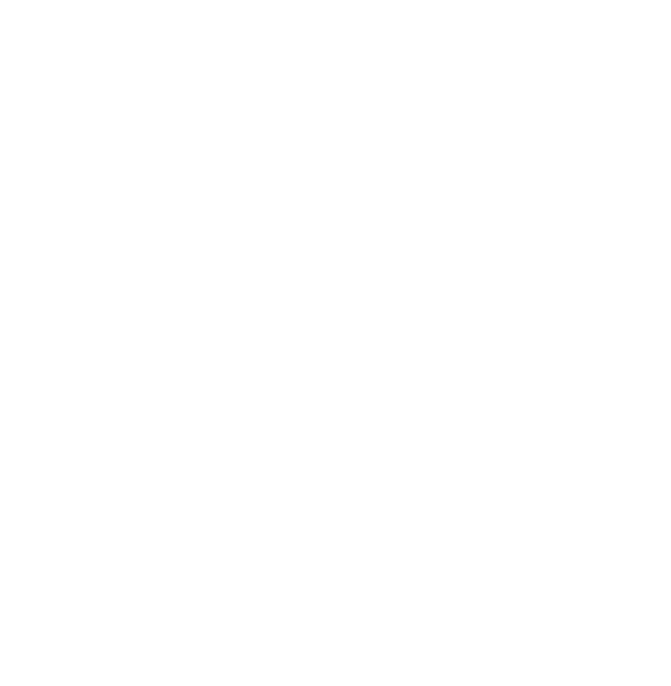
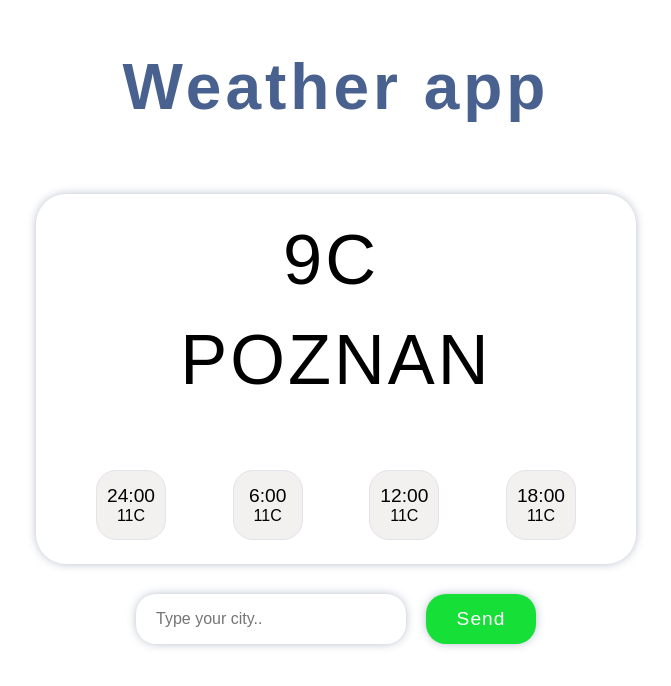
Before and after one commit to Mass-rj05/WetherApp, a plain HTML site: page index.html in a window 1280 px wide. Shown: the whole page, without its empty margins (304-975 px from the left). Drawn offline with Linux system fonts and the light colour scheme.

Commit message:
finished app

```diff
--- a/index.html
+++ b/index.html
@@ -5,8 +5,53 @@
     <meta http-equiv="X-UA-Compatible" content="IE=edge">
     <meta name="viewport" content="width=device-width, initial-scale=1.0">
     <title>Document</title>
+    <link rel="stylesheet" href="style.css">
 </head>
 <body>
+    <section>
+        <div class="title">
+            <h1>Weather app</h1>
+        </div>
+        <div class="box-container">
+            <div class="degrees-box">
+                <h2 class="degrees">9C</h2>
+                <div class="icon"></div>
+            </div>
+            <div class="city-box">
+                <h2 class="city">POZNAN</h2>
+            </div>
+            <div class="temp-container">
+                <div class="temp">
+                    <h4 class="hour">24:00</h4>
+                    <h4 class="deg0">11C</h4>
+                </div>
 
+                <div class="temp">
+                    <h4 class="hour">6:00</h4>
+                    <h4 class="deg6">11C</h4>
+                </div>
+                <div class="temp">
+                    <h4 class="hour">12:00</h4>
+                    <h4 class="deg12">11C</h4>
+                </div>
+                <div class="temp">
+                    <h4 class="hour">18:00</h4>
+                    <h4 class="deg18">11C</h4>
+                </div>
+            </div>
+        </div>
+        <div class="bars">
+            <div class="search-box">
+                <input accesskey="enter" placeholder="Type your city.."  type="text" class="search">
+            </div>
+            <div class="send-box">
+                <button accesskey="enter" id="send">Send</button>
+            </div>
+
+        </div>
+
+
+    </section>
 </body>
+<script src="wether.js"></script>
 </html>
--- a/style.css
+++ b/style.css
@@ -0,0 +1,158 @@
+*{
+    padding: 0;
+    margin: 0;
+    box-sizing: border-box;
+    font-family: sans-serif;
+}
+
+body{
+    width: 100%;
+    height: 100vh;
+    background-color: rgb(255, 255, 255);
+}
+section{
+    display: flex;
+    justify-content: center;
+    align-items: center;
+    flex-direction: column;
+
+}
+
+.title{
+    margin-top: 50px;
+}
+.title h1{
+    font-size: 4rem;
+    letter-spacing: 4px;
+    color: rgb(72, 97, 143);
+
+}
+
+.box-container{
+    margin-top: 70px;
+    width: 600px;
+    height: 370px;
+    border-radius: 30px;
+    box-shadow: 0px 0px 12px -3px rgb(132, 141, 165);
+    display: flex;
+    flex-direction: column;
+    align-items: center;
+    justify-content: center;
+ ;
+}
+
+.degrees-box{
+    display: flex;
+    margin-left: 90px;
+
+}
+
+.degrees{
+    font-size: 4.4rem;
+    font-weight: 300;
+    letter-spacing: 3px;
+}
+.icon{
+    background-color: white;
+    width: 100px;
+    height: 100px;
+    display: flex;
+    flex-direction: column;
+    justify-content: center;
+    background-repeat: no-repeat;
+    background-size: 65px;
+
+}
+
+.city{
+    font-size:4.4rem;
+    font-weight: 300;
+    margin-bottom: 70px;
+    letter-spacing: 3px;
+}
+
+.temp-container{
+    width: 80%;
+    display: flex;
+    justify-content: space-between;
+    align-items: center;
+
+}
+
+.temp{
+    background-color: rgb(243, 240, 240);
+    padding: 7px;
+    width: 70px;
+    height: 70px;
+    border-radius: 20px;
+    display: flex;
+    flex-direction: column;
+    justify-content: center;
+    border: 1px solid rgb(227, 227, 235);
+
+}
+.hour{
+    font-size: 1.2rem;
+    font-weight: 700;
+}
+.temp h4{
+    font-weight: 300;
+    text-align: center;
+}
+
+
+
+.bars{
+    margin-top: 30px;
+    display: flex;
+    width: 500px;
+    justify-content: center;
+}
+ input{
+    background-color: transparent;
+    border: 0px solid;
+    height: 20px;
+    width: 270px;
+    height: 50px;
+    border-radius: 20px;
+    padding: 20px;
+    box-shadow: 0px 0px 12px -3px rgb(132, 141, 165);
+    color:rgb(132, 141, 165) ;
+    font-size: 1rem;
+    font-weight: 500;
+
+}
+
+input:focus{
+    outline: none
+}
+
+.send-box{
+    margin-left: 20px;
+}
+#send{
+    width: 110px;
+    height: 50px;
+    border: none;
+    background-color: rgb(22, 223, 55);
+    color: white;
+    font-size: 1.2rem;
+    border-radius: 20px;
+    letter-spacing: 1px;
+    cursor: pointer;
+    box-shadow: 0px 0px 12px -3px rgb(132, 141, 165);
+    transition: 0.1s;
+
+}
+#send:hover{
+    color: rgb(46, 167, 62);
+}
+
+
+
+
+
+
+@media screen and (max-width: 600px) {
+
+}
--- /dev/null
+++ b/wether.js
@@ -0,0 +1,92 @@
+//Fetch the data from the Wether API
+  //Stworzyłem konto na stronce żeby mieć darmowy dostęp do tego api
+  //Każde API posiada endpointy, które zwracają 'jakąś' odpowiedź
+  //W naszym przypadku korzystamy z API które ma Base URL: http://api.weatherapi.com/v1
+  //Api dostarcza wiele endpointów np.  /current.json i /forecast.json
+  //URL: http://api.weatherapi.com/v1/current.json
+  //endpont może przyjmować parametry, czasem opcjonalne a czasem wymagane
+  //W naszym przypadku parametry przekazywane w URL
+  //np. wymagane są: key, q, opcjonalne: days,hour itd.
+  //Czyli jak chesz coś pobrać to musisz powiedzieć jaki masz klucz API (autentykacja) i co chcesz dostać
+  //Skąd wiem co przekazać i jakie są endpointy? Każde API powinno mieć dokumentację https://www.weatherapi.com/docs/
+//Zadanie:
+  //Stwórz funkcję która po kliknięciu buttona wyśle request do Wether API
+    //Do wysłania requesta użyj Fetch API (chyba że znasz już inne metody np. axios to zapraszam :D) - Doksy: https://developer.mozilla.org/en-US/docs/Web/API/Fetch_API/Using_Fetch
+    //request musi zawierać apiKEY, nasz key=1b2d3f5c36244b56bde173851232903
+    //Request uwzględni wpisaną lokalizację (jak chcesz testować Polskie lokalizacje to pisz bez pl znaków np. Poznan )
+  //Po otrzymaniu 'zwrotki' z API wyciagnij dane z obkietu i przekaże je do pół HTMl które stworzyłeś (Miasto, teperatura, temperatury godzinowe)
+
+//Good luck ;)
+
+const degrees = document.querySelector(".degrees");
+const city = document.querySelector(".city");
+const hour = document.querySelectorAll(".hour");
+const searchInput = document.querySelector('.search');
+const button = document.querySelector('#send');
+const deg0 = document.querySelector(".deg0")
+const deg6 = document.querySelector(".deg6")
+const deg12 = document.querySelector(".deg12")
+const deg18 = document.querySelector(".deg18")
+const temp = document.querySelectorAll(".temp")
+const iconbox = document.querySelector(".icon")
+
+
+
+
+const apiKey = "1b2d3f5c36244b56bde173851232903";
+
+let weather = {
+  fetchWeather: function(city) {
+    fetch(`http://api.weatherapi.com/v1/forecast.json?key=${apiKey}&q=` + city +`&days=1&aqi=no&alerts=no`
+    ).then((response) => response.json())
+    .then((data) => this.displayWeather(data))
+  },
+  displayWeather: function(data){
+
+const temperature  = data.current.temp_c
+const name = data.location.name
+const icon = data.current.condition.icon;
+const temphour0 = data.forecast.forecastday[0].hour[0].temp_c;
+const temphour6 = data.forecast.forecastday[0].hour[5].temp_c;
+const temphour12 = data.forecast.forecastday[0].hour[11].temp_c;
+const temphour18 = data.forecast.forecastday[0].hour[17].temp_c;
+
+
+
+degrees.innerText = temperature + "°c";
+city.innerText = name;
+deg0.innerText = temphour0 + "°c";
+deg6.innerText = temphour6 + "°c";
+deg12.innerText = temphour12 + "°c";
+deg18.innerText = temphour18 + "°c";
+iconbox.style.backgroundImage =  "url(https:"+ icon +")";
+
+
+
+  },
+
+  search: function (){
+    this.fetchWeather(searchInput.value)
+
+
+    },
+
+  }
+
+  button.addEventListener('click', function(event){
+weather.search();
+searchInput.value = '';
+
+
+
+})
+
+searchInput.addEventListener("keypress", function(event){
+  if(event.key === "Enter"){
+    event.preventDefault();
+    button.click();
+  }
+
+
+
+})
```
